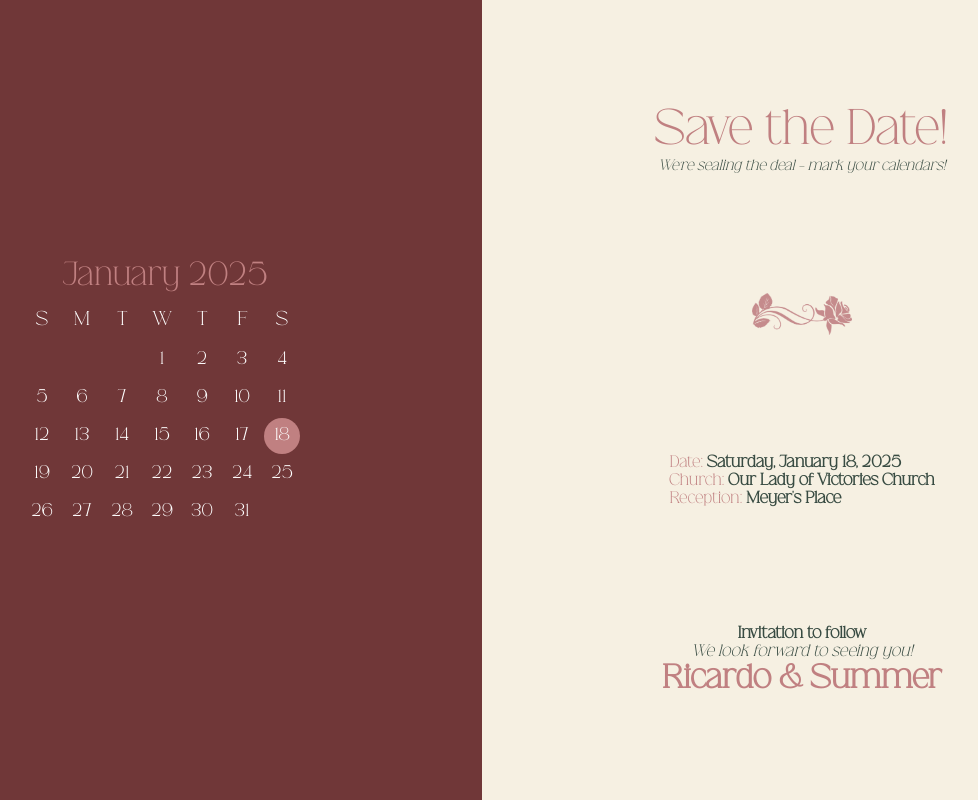
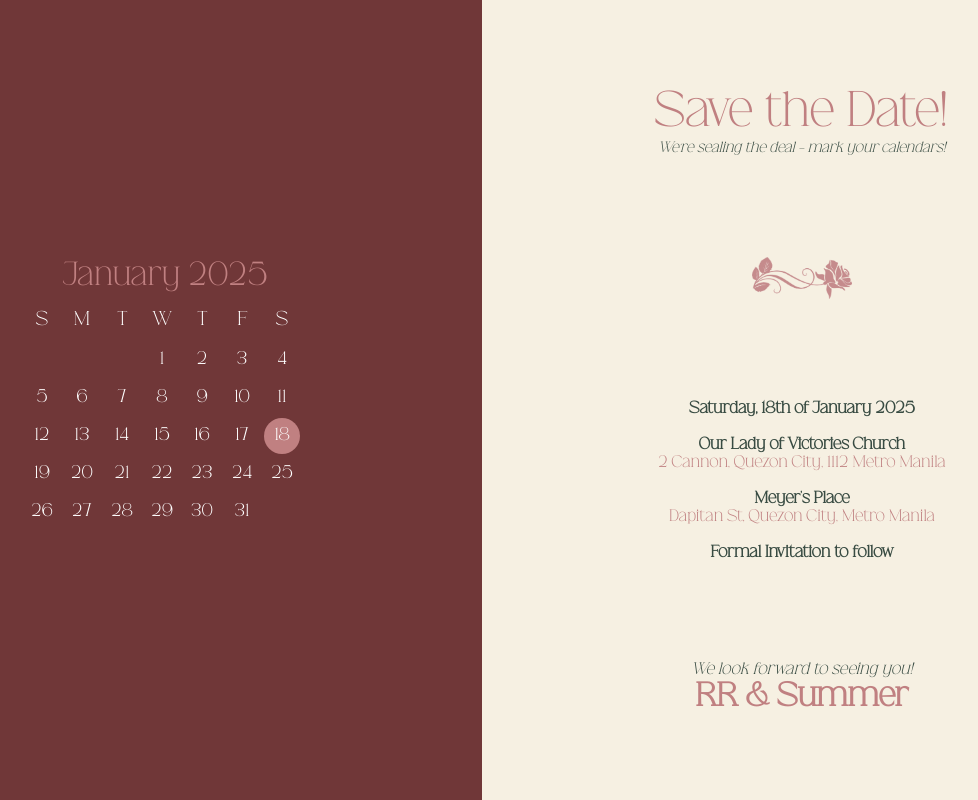
Before and after one commit to HappySammy08/rr-summer-wedding, a React (Create React App) app: page / in a window 1280 px wide. Shown: the whole page, without its empty margins (158-1136 px from the left). Built offline with nearby package versions, Linux system fonts and the light colour scheme.

Commit message:
Adjusted details

```diff
--- a/src/App.css
+++ b/src/App.css
@@ -86,7 +86,7 @@ i, b {
 .App-details {
   display: flex;
   justify-content: center;
-  text-align: justify;
+  text-align: center;
 }
 
 .App-calendar {
--- a/src/components/Details.js
+++ b/src/components/Details.js
@@ -5,16 +5,22 @@ export default function Details() {
     <div>
       <div className="App-details">
         <p>
-          <span>Date: </span>
-          <b>Saturday, January 18, 2025</b>
+          <b>Saturday, 18th of January 2025</b>
           <br />
-          <span>Church: </span>
+          <br />
+
           <b>Our Lady of Victories Church</b>
           <br />
 
-          <span>Reception: </span>
+          <span>2 Cannon, Quezon City, 1112 Metro Manila</span>
+          <br />
+          <br />
           <b>Meyer's Place</b>
           <br />
+          <span>Dapitan St, Quezon City, Metro Manila</span>
+          <br />
+          <br />
+          <b>Formal Invitation to follow</b>
         </p>
       </div>
     </div>
--- a/src/components/Footer.js
+++ b/src/components/Footer.js
@@ -3,10 +3,9 @@ import React from "react";
 export default function Footer() {
   return (
     <div>
-      <b>Invitation to follow</b>
       <div className="App-footer">
         <i>We look forward to seeing you!</i>
-        <h1>Ricardo & Summer</h1>
+        <h1>RR & Summer</h1>
       </div>
     </div>
   );
--- a/src/styles/mobile.css
+++ b/src/styles/mobile.css
@@ -1,4 +1,4 @@
 .Mobile {
     width: calc(100% - 2%);
-    padding: 1%;
+    padding: 3% 1%;
 }
```
